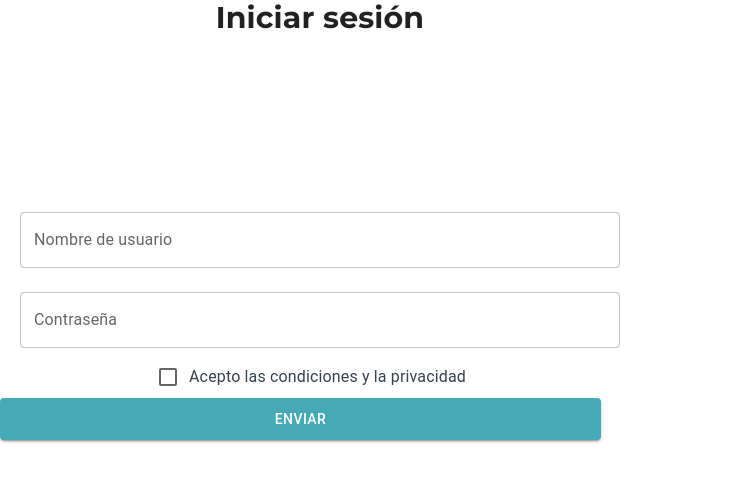
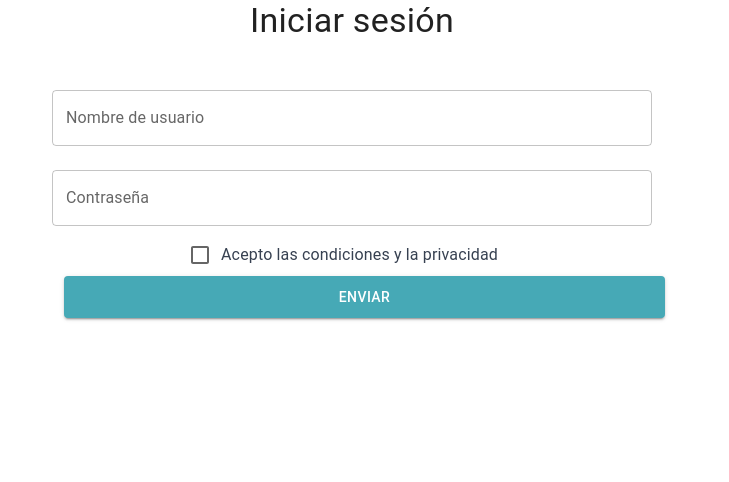
Before and after one commit to octocodevs/jointure-frontend, a Next.js app: page /Login in a window 1280 px wide. Shown: the top 482 px of the page, without its empty margins (0-729 px from the left). Built offline with nearby package versions, Linux system fonts and the light colour scheme.

Commit message:
changes to login form tags

```diff
--- a/src/app/Login/page.jsx
+++ b/src/app/Login/page.jsx
@@ -1,17 +1,17 @@
 import React from 'react';
 import LoginInputs from '@/app/components/LoginInputs';
 import LoginButton from '@/app/components/Buttons/LoginButton';
-
+import { Box, Container, Typography } from '@mui/material';
 const Login = () => {
   return (
     <>
-      <div className="flex items-start justify-start">
-      <div className="w-1/2">
-      <h1 className="text-3xl font-bold text-center mb-40">Iniciar sesión</h1>
-        <LoginInputs />
-        <LoginButton />
-      </div>
-    </div>
+      <Container className="flex items-start justify-start">
+        <Box className="w-1/2">
+        <Typography variant="h4" className="font-bold text-center mb-20">Iniciar sesión</Typography>
+          <LoginInputs />
+          <LoginButton />
+        </Box>
+      </Container>
     </>
   );
 };
--- a/src/app/globals.css
+++ b/src/app/globals.css
@@ -4,6 +4,6 @@
 
 @import url('https://fonts.googleapis.com/css2?family=Montserrat:ital,wght@0,100..900;1,100..900&display=swap');
 
-* {
+*, body {
     font-family: 'Montserrat';
   }
--- a/src/app/ui-exp/page.jsx
+++ b/src/app/marketplace/page.jsx
@@ -2,7 +2,7 @@ import { Container, Typography } from '@mui/material'
 import React from 'react'
 import CollabCard from '../components/CollabCard'
 
-export default function UiExp() {
+export default function Marketplace() {
   return (
         <Container className='pt-4 pb-8'>
             <Typography variant="h5" className='pb-8'>Marketplace
--- a/src/app/page.js
+++ b/src/app/page.js
@@ -1,11 +1,8 @@
-import { Typography } from '@mui/material'
+import { Container, Typography } from '@mui/material'
 export default function Home() {
   return (
-    <main className="flex min-h-screen flex-col items-center justify-between p-24">
-      <h1 className="font-bold text-red-600">Hola-Probando fuente</h1>
-      <h2>hellloooooo</h2>
-      <Typography variant="h2">hellloooooo</Typography>
-
-    </main>
+    <Container className="flex min-h-screen flex-col items-center justify-between p-24">
+      <Typography variant="h1" className="font-bold text-red-600">Jointure</Typography>
+    </Container>
   );
 }
```
